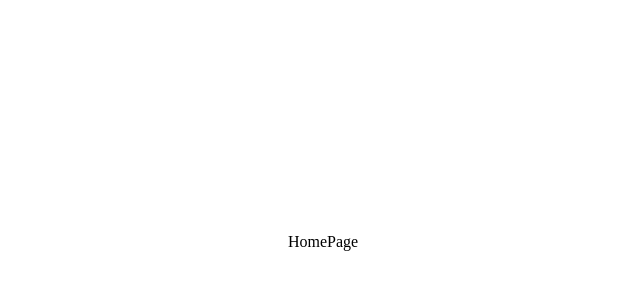
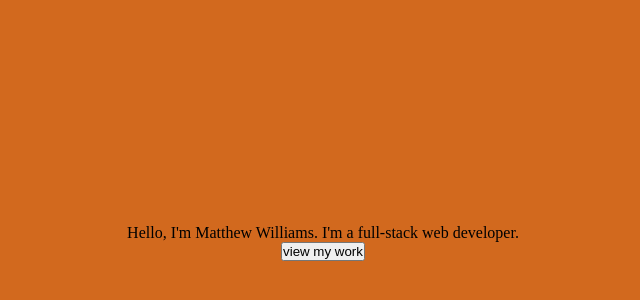
Before and after one commit to tahrer007/portfolio.v2, a React (Create React App) app in the folder client/: page / in a window 1280 px wide. Shown: the part 158-458 px from the top of the page, without its empty margins (317-957 px from the left). Built offline with nearby package versions, Linux system fonts and the light colour scheme.

Commit message:
basic home page

```diff
--- a/client/src/app.css
+++ b/client/src/app.css
@@ -11,3 +11,12 @@
     height: 100vh;
     width: 100vw;
 }
+/*general pages sittings */
+.page {
+  display: flex;
+    flex-direction: column;
+    justify-content:center ;
+    align-items: center;
+  height: 100%;
+  width: 100%;
+}
--- a/client/src/pages/home/HomePage.jsx
+++ b/client/src/pages/home/HomePage.jsx
@@ -1,7 +1,22 @@
 import React from "react";
+import "../../app.css"
+import "./home.css"
 
 const HomePage = () => {
-  return <div>HomePage</div>;
+  const handleClick =(e)=>{
+
+    //e.preventDefault();
+  }
+  return (<div className="page homePage">
+    <div> Hello, I'm Matthew Williams.
+I'm a full-stack web developer.
+
+
+ </div>
+ <button onClick={handleClick}> view my work</button>
+
+
+  </div>);
 };
 
 export default HomePage;
--- a/client/src/pages/home/home.css
+++ b/client/src/pages/home/home.css
@@ -1,3 +1,4 @@
 .homePage{
+
     background-color: chocolate;
 }
```
